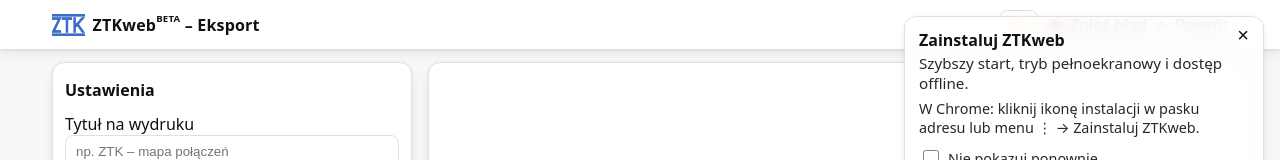
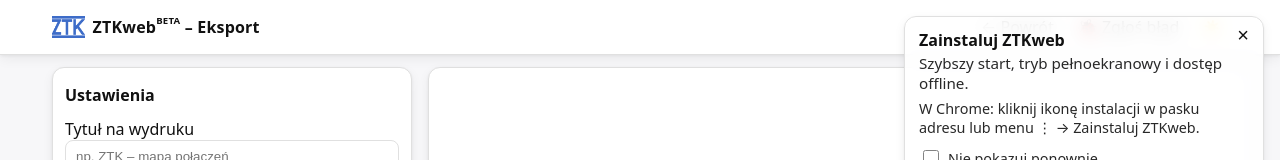
Before and after one commit to KibelSMP/ZTKweb, a plain HTML site: page export.html in a window 1280 px wide. Shown: the top 160 px of the page. Drawn offline with Linux system fonts and the light colour scheme.

Commit message:
export(topbar): ujednolicona kolejność akcji; style topbar bez tła/ramki + spójne odstępy (fix #11) (#12)

```diff
--- a/assets/app.css
+++ b/assets/app.css
@@ -854,6 +854,32 @@ main {
     color: var(--control-text);
 }
 
+/* Topbar-only: minimalistyczny wygląd akcji (bez tła/ramki, spójne odstępy) */
+.topbar .btn-secondary,
+.topbar .link-plain {
+    padding: 6px 8px;
+    border-radius: 8px;
+    background: transparent;
+    border-color: transparent;
+}
+.topbar .theme-toggle {
+    background: transparent;
+    border: none;
+    padding: 6px 8px;
+}
+.topbar .btn-secondary:hover,
+.topbar .link-plain:hover,
+.topbar .theme-toggle:hover {
+    background: var(--accent-soft-bg);
+}
+.topbar .btn-secondary:focus-visible,
+.topbar .link-plain:focus-visible,
+.topbar .theme-toggle:focus-visible {
+    outline: none;
+    box-shadow: 0 0 0 2px var(--accent-ring);
+    border-radius: 8px;
+}
+
 .btn-warning {
     border-color: #f6c453;
     background: color-mix(in oklab, #f6c453 14%, transparent);
--- a/export.html
+++ b/export.html
@@ -34,12 +34,12 @@
         <span class="title">ZTKweb<span class="beta">BETA</span> – Eksport</span>
       </div>
       <div class="topbar-actions">
+        <a class="btn-secondary link-plain" href="index.html" title="Powrót do strony głównej">← Powrót</a>
+        <a class="btn-secondary link-plain" href="https://github.com/KibelSMP/ZTKweb/issues/new?template=bug_report.yml" target="_blank" rel="noopener noreferrer" title="Zgłoś błąd w repozytorium">🐞 Zgłoś błąd</a>
         <button id="theme-toggle" class="theme-toggle" aria-label="Przełącz motyw" title="Przełącz motyw">
           <span class="theme-icon" data-light>☀️</span>
           <span class="theme-icon" data-dark>🌙</span>
         </button>
-  <a class="btn-secondary link-plain" href="https://github.com/KibelSMP/ZTKweb/issues/new?template=bug_report.yml" target="_blank" rel="noopener noreferrer" title="Zgłoś błąd w repozytorium">🐞 Zgłoś błąd</a>
-        <a class="btn-secondary link-plain" href="index.html">← Powrót</a>
       </div>
     </div>
   </header>
```
